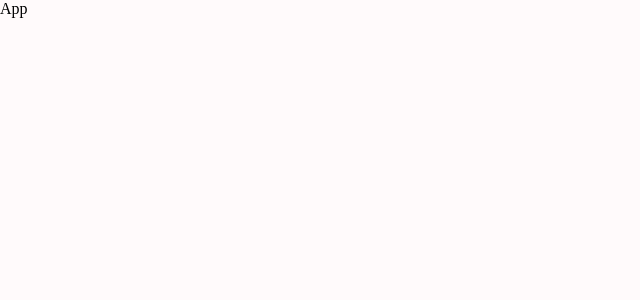
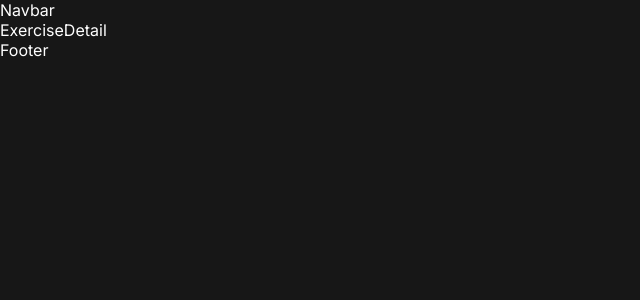
Before and after one commit to FelipeMatthew/fit-flex, a React (Create React App) app: page /exercise/1 in a window 1280 px wide. Shown: the top 300 px of the page, without its empty margins (0-640 px from the left). Built offline with nearby package versions, Linux system fonts and the light colour scheme.

Commit message:
✨ feat: Files structures

```diff
--- a/src/App.css
+++ b/src/App.css
@@ -1,6 +1,9 @@
+@import url('https://fonts.googleapis.com/css2?family=Inter:wght@100..900&display=swap');
+
 body {
-  font-family: 'Josefin Sans';
-  background-color: #FFFAFB;
+  font-family: 'Inter';
+  background-color: #171717;
+  color: #FFF;
 }
 
 * {
--- a/src/App.js
+++ b/src/App.js
@@ -1,10 +1,23 @@
 import React from 'react'
+import { Route, Routes } from 'react-router-dom'
+import { Box } from '@mui/material'
+import './App.css'
 
-import './App.css'
+import Navbar from './components/Navbar'
+import Home from './Pages/Home'
+import ExerciseDetail from './Pages/ExerciseDetail'
+import Footer from './components/Footer'
 
 const App = () => {
   return (
-    <div>App</div>
+    <Box width="400px" sx={{ width: { xl: '1488px' }}} m="auto">
+      <Navbar />
+      <Routes>
+        <Route path='/' element={<Home />} />
+        <Route path='/exercise/:id' element={<ExerciseDetail />}/>
+      </Routes>
+      <Footer />
+    </Box>
   )
 }
 
--- /dev/null
+++ b/src/Pages/ExerciseDetail.js
@@ -0,0 +1,9 @@
+import React from 'react'
+
+const ExerciseDetail = () => {
+  return (
+    <div>ExerciseDetail</div>
+  )
+}
+
+export default ExerciseDetail
--- /dev/null
+++ b/src/Pages/Home.js
@@ -0,0 +1,9 @@
+import React from 'react'
+
+const Home = () => {
+  return (
+    <div>Home</div>
+  )
+}
+
+export default Home
--- /dev/null
+++ b/src/components/Footer.js
@@ -0,0 +1,9 @@
+import React from 'react'
+
+const Footer = () => {
+  return (
+    <div>Footer</div>
+  )
+}
+
+export default Footer
--- /dev/null
+++ b/src/components/Navbar.js
@@ -0,0 +1,9 @@
+import React from 'react'
+
+const Navbar = () => {
+  return (
+    <div>Navbar</div>
+  )
+}
+
+export default Navbar
--- a/src/index.js
+++ b/src/index.js
@@ -1,8 +1,13 @@
 import React from "react";
 import ReactDOM from "react-dom"
+import { BrowserRouter } from "react-router-dom";
 
 import App from "./App";
 
 const root = ReactDOM.createRoot(document.getElementById('root'));
 
-root.render(<App />)
+root.render(
+  <BrowserRouter>
+    <App />
+  </BrowserRouter>
+)
```
